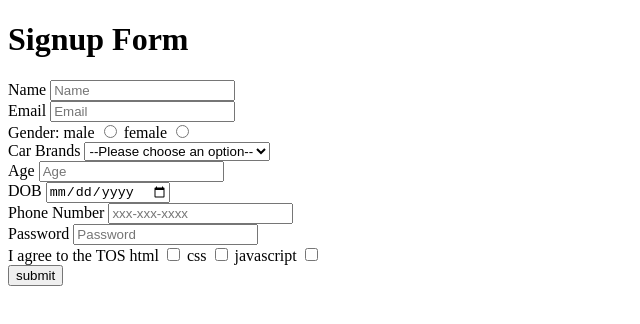
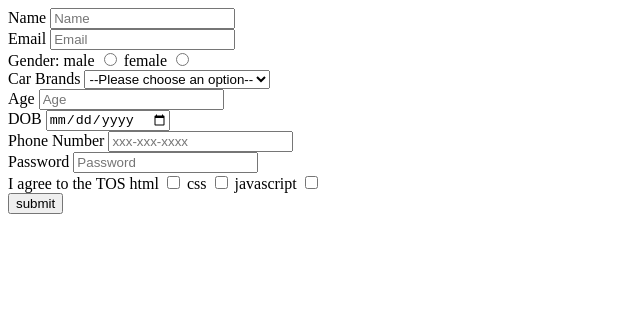
Before and after one commit to acciojob/signup-form-car-mangal77102, a website: page main.html in a window 1280 px wide. Shown: the whole page, without its empty margins (0-640 px from the left). Drawn offline with Linux system fonts and the light colour scheme.

Commit message:
created a submission

```diff
--- a/main.html
+++ b/main.html
@@ -10,7 +10,7 @@
 	<!-- the entire body must be written by student -->
     <script type="text/javascript" src="./script.js">
 </script>
-<h1>Signup Form </h1>
+
 	<form method="post">
 	<label for="name">Name</label>
 	<input type="Text" required="Yes" id="name" placeholder="Name">
```
